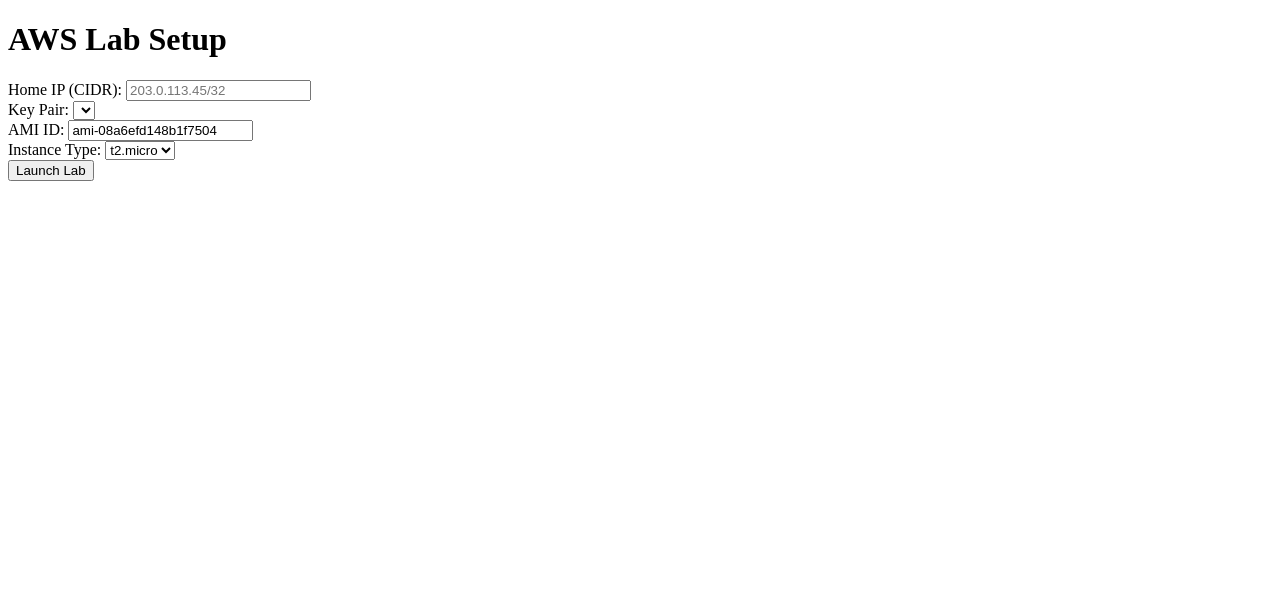
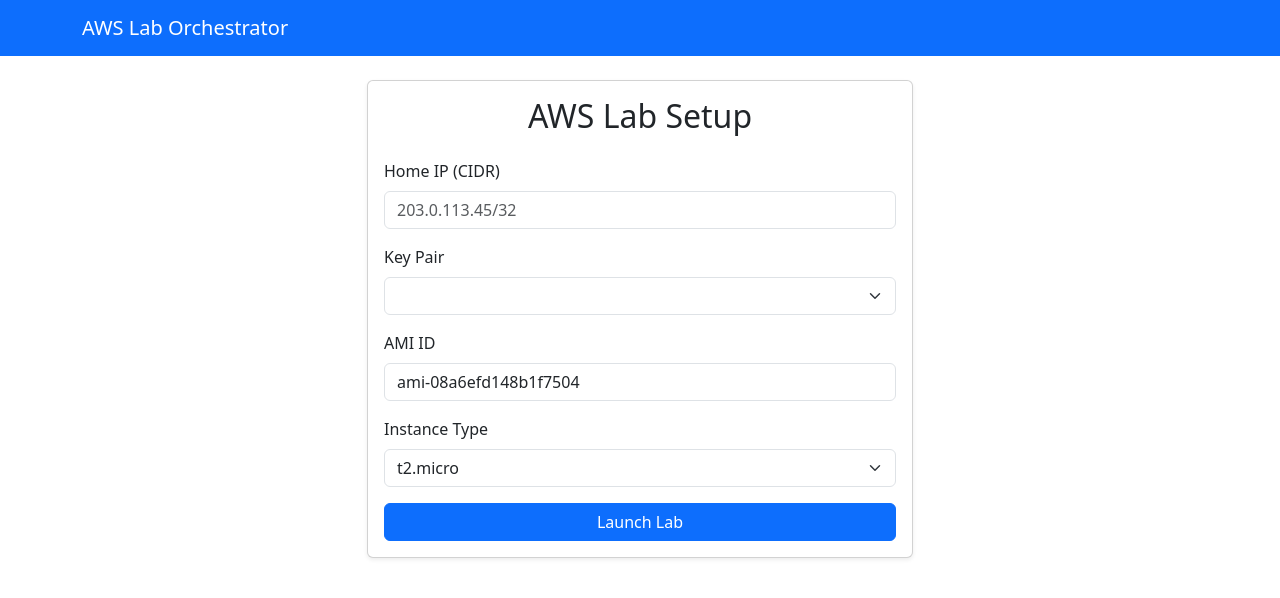
Before and after one commit to nwokehenry90/aws-lab-orchestrator, a Flask app: page / in a window 1280 px wide. Shown: the top 598 px of the page. Run offline with Flask 3, Linux system fonts and the light colour scheme; data that the repository does not hold is empty.

Commit message:
Added Bootstrap base template and modernized index page layout

```diff
--- /dev/null
+++ b/templates/base.html
@@ -0,0 +1,33 @@
+<!DOCTYPE html>
+<html lang="en">
+<head>
+    <meta charset="UTF-8">
+    <title>{% block title %}AWS Lab Orchestrator{% endblock %}</title>
+    <meta name="viewport" content="width=device-width, initial-scale=1">
+    <!-- Bootstrap CSS CDN -->
+    <link href="https://cdn.jsdelivr.net/npm/bootstrap@5.3.2/dist/css/bootstrap.min.css" rel="stylesheet">
+    {% block head %}{% endblock %}
+</head>
+<body>
+    <nav class="navbar navbar-expand-lg navbar-dark bg-primary mb-4">
+        <div class="container">
+            <a class="navbar-brand" href="{{ url_for('index') }}">AWS Lab Orchestrator</a>
+        </div>
+    </nav>
+    <div class="container">
+        {% with messages = get_flashed_messages() %}
+          {% if messages %}
+            <div class="alert alert-info">
+              {% for message in messages %}
+                <div>{{ message }}</div>
+              {% endfor %}
+            </div>
+          {% endif %}
+        {% endwith %}
+        {% block content %}{% endblock %}
+    </div>
+    <!-- Bootstrap JS Bundle CDN -->
+    <script src="https://cdn.jsdelivr.net/npm/bootstrap@5.3.2/dist/js/bootstrap.bundle.min.js"></script>
+    {% block scripts %}{% endblock %}
+</body>
+</html>
--- a/templates/index.html
+++ b/templates/index.html
@@ -1,35 +1,41 @@
-<!DOCTYPE html>
-<html>
-<head>
-    <title>AWS Lab Setup</title>
-</head>
-<body>
-    <h1>AWS Lab Setup</h1>
-    {% with messages = get_flashed_messages() %}
-      {% if messages %}
-        <ul>
-        {% for message in messages %}
-          <li>{{ message }}</li>
-        {% endfor %}
-        </ul>
-      {% endif %}
-    {% endwith %}
+{% extends "base.html" %}
+{% block title %}AWS Lab Setup{% endblock %}
+{% block content %}
+<div class="row justify-content-center">
+    <div class="col-md-8 col-lg-6">
+        <div class="card shadow-sm">
+            <div class="card-body">
+                <h2 class="card-title mb-4 text-center">AWS Lab Setup</h2>
                 <form method="post">
-        <label>Home IP (CIDR): <input type="text" name="home_ip" required placeholder="203.0.113.45/32"></label><br>
-        <label for="keypair">Key Pair:</label>
-<select name="keypair" id="keypair" required>
+                    <div class="mb-3">
+                        <label for="home_ip" class="form-label">Home IP (CIDR)</label>
+                        <input type="text" class="form-control" id="home_ip" name="home_ip" required placeholder="203.0.113.45/32">
+                    </div>
+                    <div class="mb-3">
+                        <label for="keypair" class="form-label">Key Pair</label>
+                        <select class="form-select" name="keypair" id="keypair" required>
                             {% for kp in keypairs %}
                                 <option value="{{ kp }}">{{ kp }}</option>
                             {% endfor %}
-</select><br>
-        <label>AMI ID: <input type="text" name="ami_id" required value="ami-08a6efd148b1f7504"></label><br>
-        <label>Instance Type:
-            <select name="instance_type">
+                        </select>
+                    </div>
+                    <div class="mb-3">
+                        <label for="ami_id" class="form-label">AMI ID</label>
+                        <input type="text" class="form-control" id="ami_id" name="ami_id" required value="ami-08a6efd148b1f7504">
+                    </div>
+                    <div class="mb-3">
+                        <label for="instance_type" class="form-label">Instance Type</label>
+                        <select class="form-select" name="instance_type" id="instance_type">
                             <option value="t2.micro">t2.micro</option>
                             <option value="t3.micro">t3.micro</option>
                         </select>
-        </label><br>
-        <input type="submit" value="Launch Lab">
+                    </div>
+                    <div class="d-grid">
+                        <button type="submit" class="btn btn-primary">Launch Lab</button>
+                    </div>
                 </form>
-</body>
-</html>
+            </div>
+        </div>
+    </div>
+</div>
+{% endblock %}
```
Lines whose indentation alone changed are shown as unchanged.
